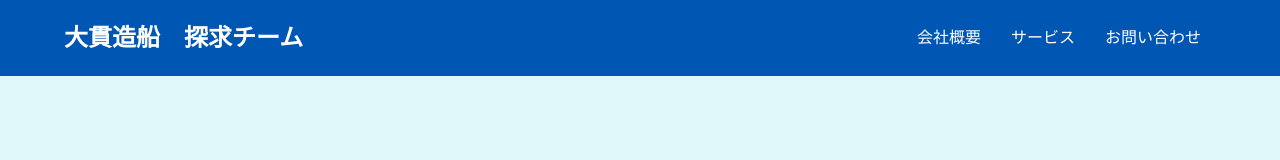
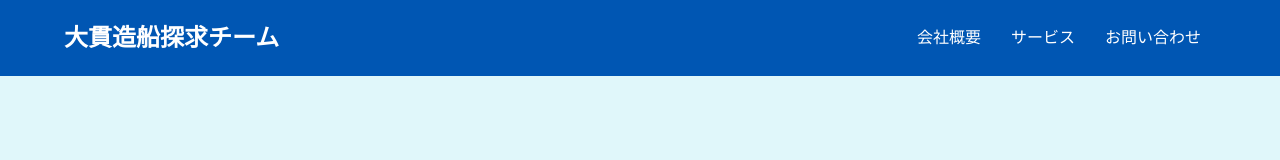
Before and after one commit to kujinghao8-bit/HG, a plain HTML site: page index.html in a window 1280 px wide. Shown: the top 160 px of the page. Drawn offline with Linux system fonts and the light colour scheme.

Commit message:
Update index.html

```diff
--- a/index.html
+++ b/index.html
@@ -11,7 +11,7 @@
 
     <header>
         <div class="container">
-            <h1>大貫造船　探求チーム</h1>
+            <h1>大貫造船探求チーム</h1>
             <nav>
                 <ul>
                     <li><a href="#about">会社概要</a></li>
```
